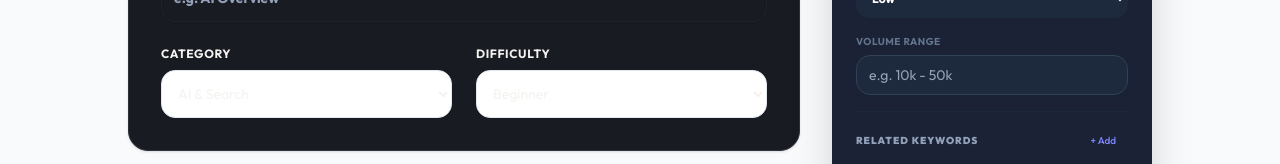
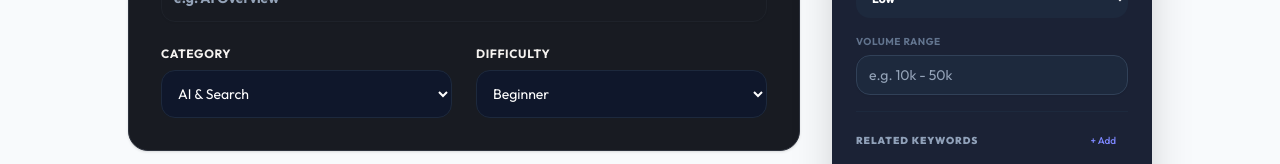
Before and after one commit to erovelto2023/warlockpublishing, a Next.js app: page /admin/glossary/new in a window 1280 px wide. Shown: the part 295-459 px from the top of the page. Built offline with nearby package versions, Linux system fonts and the light colour scheme; no server answers; the database is empty; a web font is replaced by a local one.

Commit message:
Update GlossaryEditor.tsx

```diff
--- a/components/admin/GlossaryEditor.tsx
+++ b/components/admin/GlossaryEditor.tsx
@@ -176,7 +176,7 @@ export default function GlossaryEditor({ initialData }: GlossaryEditorProps) {
                                     name="category"
                                     value={formData.category}
                                     onChange={handleChange}
-                                    className="w-full h-12 rounded-md border border-slate-200 bg-white px-3 py-2 text-sm focus:outline-none focus:ring-2 focus:ring-indigo-500"
+                                    className="w-full h-12 rounded-md border border-slate-800 bg-slate-900 text-white px-3 py-2 text-sm focus:outline-none focus:ring-2 focus:ring-indigo-500"
                                 >
                                     <option value="AI & Search">AI & Search</option>
                                     <option value="Technical SEO">Technical SEO</option>
@@ -191,7 +191,7 @@ export default function GlossaryEditor({ initialData }: GlossaryEditorProps) {
                                     name="difficulty"
                                     value={formData.difficulty}
                                     onChange={handleChange}
-                                    className="w-full h-12 rounded-md border border-slate-200 bg-white px-3 py-2 text-sm focus:outline-none focus:ring-2 focus:ring-indigo-500"
+                                    className="w-full h-12 rounded-md border border-slate-800 bg-slate-900 text-white px-3 py-2 text-sm focus:outline-none focus:ring-2 focus:ring-indigo-500"
                                 >
                                     <option value="Beginner">Beginner</option>
                                     <option value="Intermediate">Intermediate</option>
```
